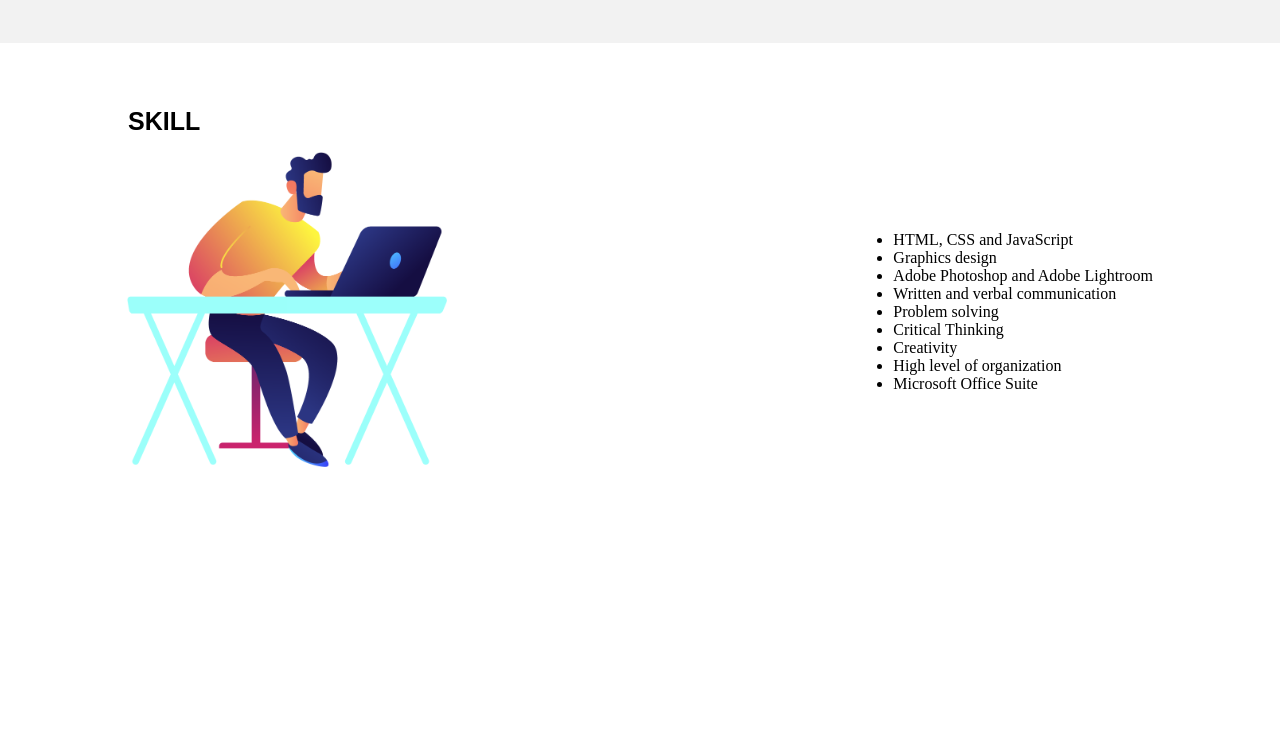
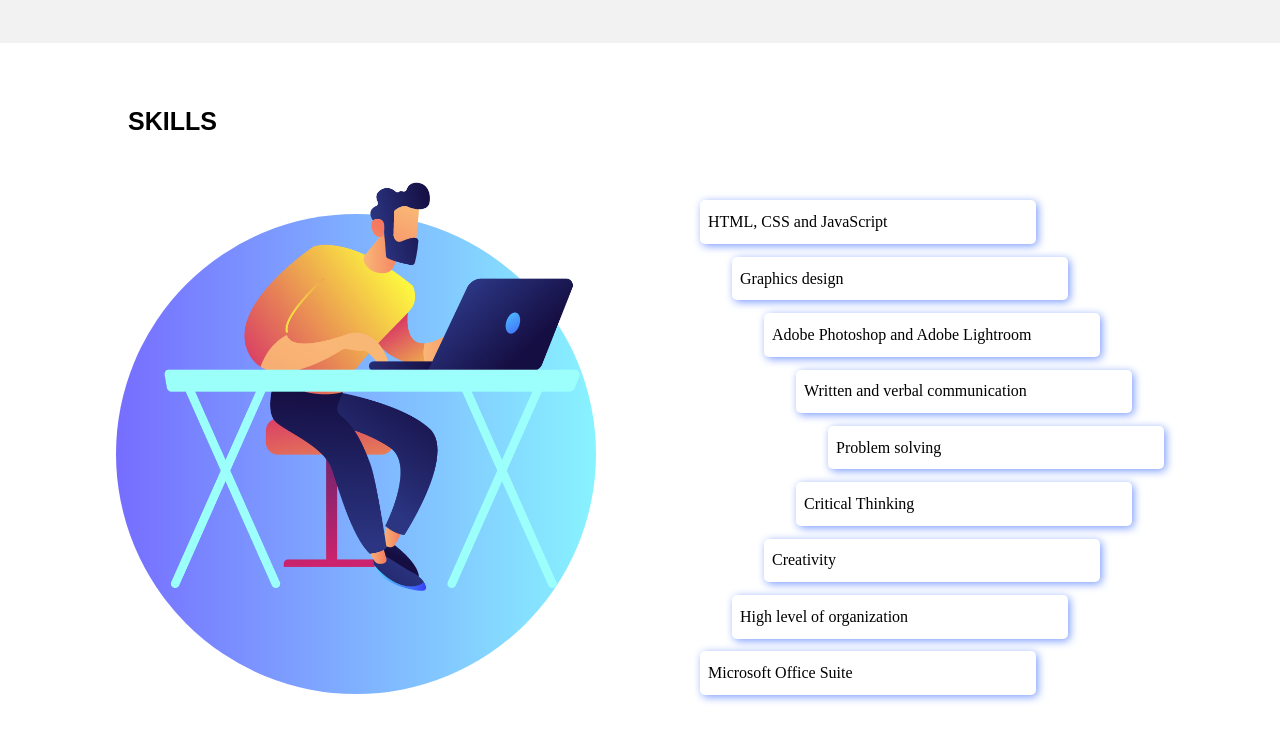
Before and after one commit to Solar-Rays/CV-Task, a plain HTML site: page index.html in a window 1280 px wide. Shown: the part 1940-2681 px from the top of the page. Before the commit the page ends 2411 px from the top, so only its background shows below. Drawn offline with Linux system fonts and the light colour scheme; files whose address does not match are found by name.

Commit message:
More styling on the skills section

```diff
--- a/index.html
+++ b/index.html
@@ -217,26 +217,25 @@
     <section class="skill" id="skill">
         <div class="skill-container">
             <div>
-                <h3 class="skill-title">SKILL</h3>
+                <h3 class="skill-title">SKILLS</h3>
             </div>
 
             <div class="skill-content">
                 <div class="skills-img">
-                    <img src="C:\Users\Raymond\Documents\Code\Zuri Internship\CV Task\vippng.com-developer-png-1091107.png"
-                        alt="working on pc">
+                    <img src="C:\Users\Raymond\Documents\Code\Zuri Internship\CV Task\vippng.com-developer-png-1091107.png" alt="working on pc">
                 </div>
 
-                <div>
+                <div class="skills-items">
                     <ul>
-                        <li>HTML, CSS and JavaScript</li>
-                        <li>Graphics design </li>
-                        <li>Adobe Photoshop and Adobe Lightroom</li>
-                        <li>Written and verbal communication</li>
-                        <li>Problem solving </li>
-                        <li>Critical Thinking </li>
-                        <li>Creativity</li>
-                        <li>High level of organization</li>
-                        <li>Microsoft Office Suite</li>
+                        <li style="margin-left: -8rem;">HTML, CSS and JavaScript</li>
+                        <li style="margin-left: -6rem;">Graphics design </li>
+                        <li style="margin-left: -4rem;">Adobe Photoshop and Adobe Lightroom</li>
+                        <li style="margin-left: -2rem;">Written and verbal communication</li>
+                        <li style="margin-left: 0rem;">Problem solving </li>
+                        <li style="margin-left: -2rem;">Critical Thinking </li>
+                        <li style="margin-left: -4rem;">Creativity</li>
+                        <li style="margin-left: -6rem;">High level of organization</li>
+                        <li style="margin-left: -8rem;">Microsoft Office Suite</li>
                     </ul>
                 </div>
             </div>
--- a/main.css
+++ b/main.css
@@ -314,6 +314,10 @@ i:hover {
     color: lightgrey;
 }
 
+.skill-container {
+    margin-bottom: 4rem;
+}
+
 .skill-title {
     width: 80%;
     margin: auto;
@@ -328,16 +332,30 @@ i:hover {
     flex-direction: row;
     justify-content: space-around;
     align-items: center;
+    margin-top: 3rem;
 }
 
 .skills-img {
-    width: 40%;
-    height: auto;
-    align-items: center;
+    width: 30rem;
+    height: 30rem;
+    justify-content: center;
+    background-image: linear-gradient(90deg,#766dff 0%,#88f3ff 100%);
+    border-radius: 50%;
 }
 
 .skills-img img {
+    width: 26rem;
+    height: auto;
+    padding-left: 3rem;
+    margin-top: -2rem;
+}
+
+.skills-items li {
+    list-style-type: none;
+    background-color: white;
+    box-shadow: 2px 2px 8px  #7c9cff;
+    margin-bottom: .8rem;
+    border-radius: 5px;
+    padding: .8rem .5rem;
     width: 20rem;
-    height: auto;
-
 }
```
